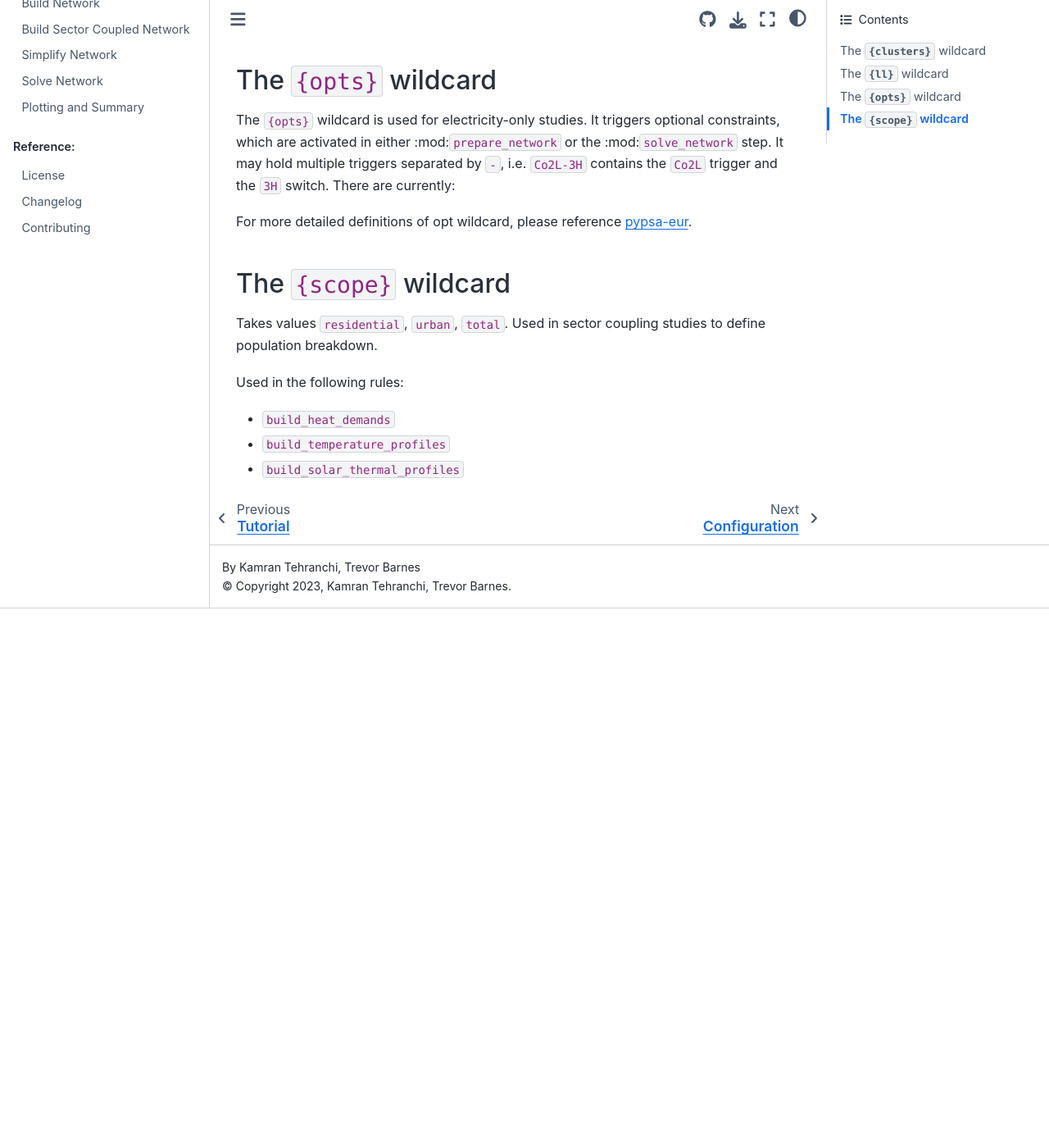
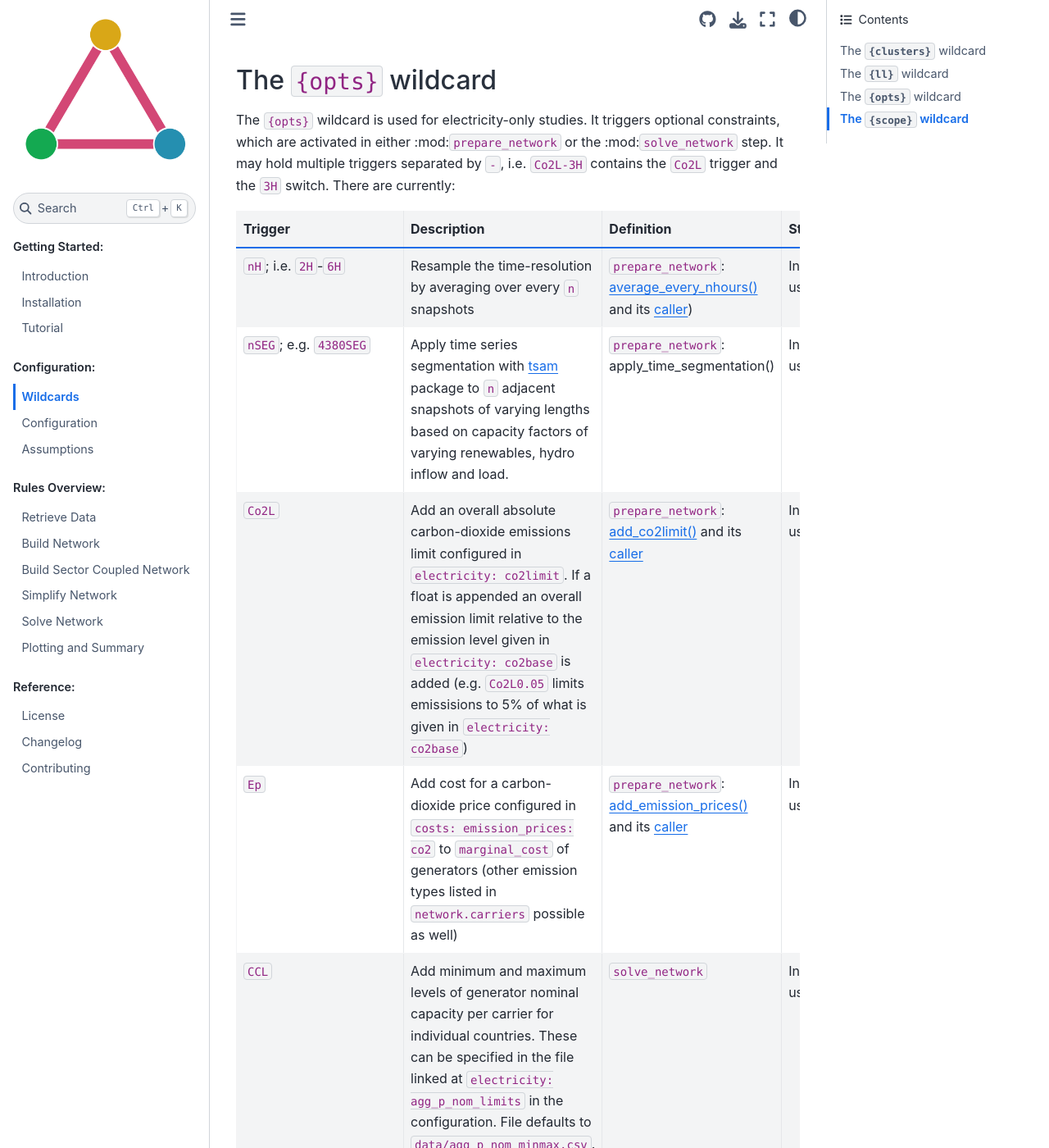
Before and after one commit to PyPSA/pypsa-usa, a Sphinx documentation site: the page built from docs/source/config-wildcards.md, in a window 1280 px wide and 1400 px high, scrolled down 1187 px. Shown: the whole window at 82% size. Built offline with Sphinx 7.4.7 and the Sphinx Book theme 1.1.4, drawn with Linux system fonts in a browser that asks for light colours; before the commit the page ends 1929 px from its top, so only the background shows below that; some of the changed text lies outside the part shown.

Commit message:
add opts wildcard docs

````diff
--- a/docs/source/config-wildcards.md
+++ b/docs/source/config-wildcards.md
@@ -84,13 +84,12 @@ the :mod:`solve_network` step. It may hold multiple triggers separated by ``-``,
 i.e. ``Co2L-3H`` contains the ``Co2L`` trigger and the ``3H`` switch. There are
 currently:
 
-For more detailed definitions of opt wildcard, please reference [pypsa-eur](https://pypsa-eur.readthedocs.io/en/latest/wildcards.html).
-
-<!--
+```{eval-rst}
 .. csv-table::
    :header-rows: 1
    :widths: 10,20,10,10
-   :file: configtables/opts.csv -->
+   :file: configtables/opts.csv
+```
 
 <!-- (sector_opts)=
 ## The ``{sector_opts}`` wildcard -->
--- /dev/null
+++ b/docs/source/configtables/opts.csv
@@ -0,0 +1,12 @@
+Trigger, Description, Definition, Status
+``nH``; i.e. ``2H``-``6H``, Resample the time-resolution by averaging over every ``n`` snapshots, ``prepare_network``: `average_every_nhours() <https://github.com/PyPSA/pypsa-eur/blob/6b964540ed39d44079cdabddee8333f486d0cd63/scripts/prepare_network.py#L110>`_ and its `caller <https://github.com/PyPSA/pypsa-eur/blob/6b964540ed39d44079cdabddee8333f486d0cd63/scripts/prepare_network.py#L146>`__), In active use
+``nSEG``; e.g. ``4380SEG``, "Apply time series segmentation with `tsam <https://tsam.readthedocs.io/en/latest/index.html>`_ package to ``n`` adjacent snapshots of varying lengths based on capacity factors of varying renewables, hydro inflow and load.", ``prepare_network``: apply_time_segmentation(), In active use
+``Co2L``, Add an overall absolute carbon-dioxide emissions limit configured in ``electricity: co2limit``. If a float is appended an overall emission limit relative to the emission level given in ``electricity: co2base`` is added (e.g. ``Co2L0.05`` limits emissisions to 5% of what is given in ``electricity: co2base``), ``prepare_network``: `add_co2limit() <https://github.com/PyPSA/pypsa-eur/blob/6b964540ed39d44079cdabddee8333f486d0cd63/scripts/prepare_network.py#L19>`_ and its `caller <https://github.com/PyPSA/pypsa-eur/blob/6b964540ed39d44079cdabddee8333f486d0cd63/scripts/prepare_network.py#L154>`__, In active use
+``Ep``, Add cost for a carbon-dioxide price configured in ``costs: emission_prices: co2`` to ``marginal_cost`` of generators (other emission types listed in ``network.carriers`` possible as well), ``prepare_network``: `add_emission_prices() <https://github.com/PyPSA/pypsa-eur/blob/6b964540ed39d44079cdabddee8333f486d0cd63/scripts/prepare_network.py#L24>`_ and its `caller <https://github.com/PyPSA/pypsa-eur/blob/6b964540ed39d44079cdabddee8333f486d0cd63/scripts/prepare_network.py#L158>`__, In active use
+``CCL``, Add minimum and maximum levels of generator nominal capacity per carrier for individual countries. These can be specified in the file linked at ``electricity: agg_p_nom_limits`` in the configuration. File defaults to ``data/agg_p_nom_minmax.csv``., ``solve_network``, In active use
+``EQ``, "Require each country or node to on average produce a minimal share of its total consumption itself. Example: ``EQ0.5c`` demands each country to produce on average at least 50% of its consumption; ``EQ0.5`` demands each node to produce on average at least 50% of its consumption.", ``solve_network``, In active use
+``ATK``, "Require each node to be autarkic. Example: ``ATK`` removes all lines and links. ``ATKc`` removes all cross-border lines and links.", ``prepare_network``, In active use
+``BAU``, Add a per-``carrier`` minimal overall capacity; i.e. at least ``40GW`` of ``OCGT`` in Europe; configured in ``electricity: BAU_mincapacities``, ``solve_network``: `add_opts_constraints() <https://github.com/PyPSA/pypsa-eur/blob/6b964540ed39d44079cdabddee8333f486d0cd63/scripts/solve_network.py#L66>`__, Untested
+``SAFE``, Add a capacity reserve margin of a certain fraction above the peak demand to which renewable generators and storage do *not* contribute. Ignores network., ``solve_network`` `add_opts_constraints() <https://github.com/PyPSA/pypsa-eur/blob/6b964540ed39d44079cdabddee8333f486d0cd63/scripts/solve_network.py#L73>`__, Untested
+``carrier+{c|p|m}factor``,"Alter the capital cost (``c``), installable potential (``p``) or marginal costs (``m``) of a carrier by a factor. Example: ``solar+c0.5`` reduces the capital cost of solar to 50\% of original values.", ``prepare_network``, In active use
+``CH4L``,"Add an overall absolute gas limit. If configured in ``electricity: gaslimit`` it is given in MWh thermal, if a float is appended, the overall gaslimit is assumed to be given in TWh thermal (e.g. ``CH4L200`` limits gas dispatch to 200 TWh termal)", ``prepare_network``: ``add_gaslimit()``, In active use
````
